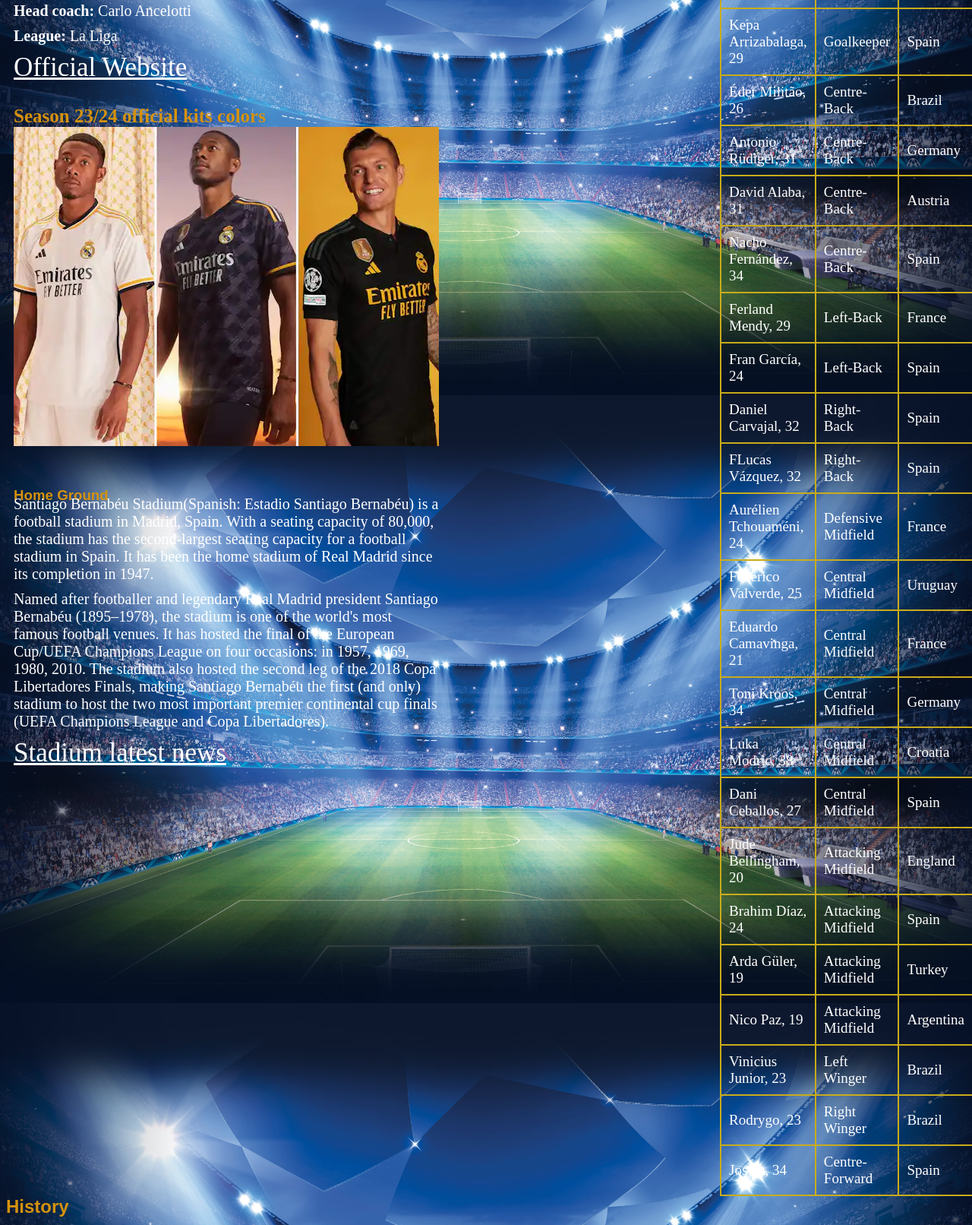
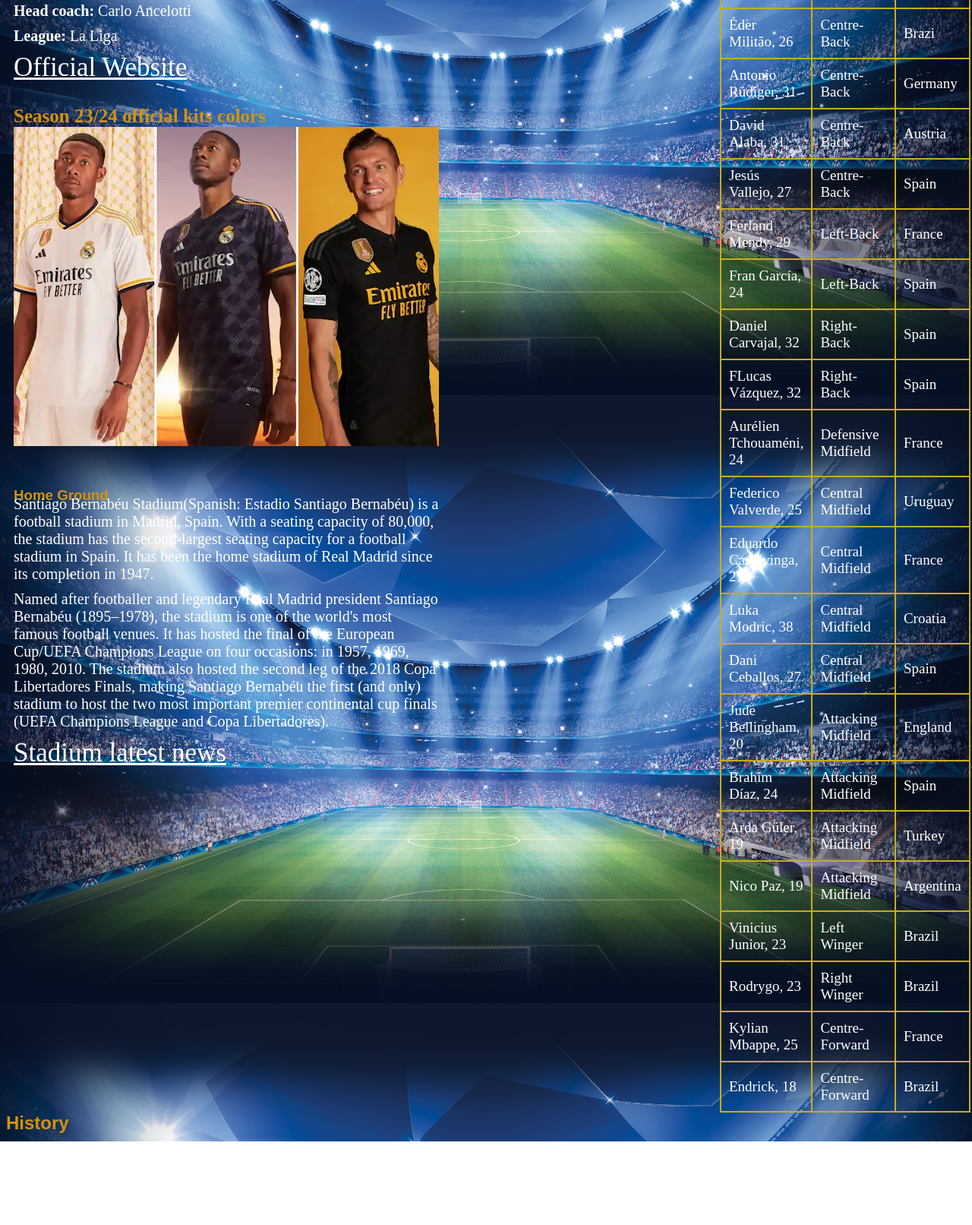
Before and after one commit to radoslavhristov18/Real_Madrid, a plain HTML site: page index.html in a window 1280 px wide. Shown: the part 280-1892 px from the top of the page at 76% size. After the commit the page ends 1782 px from the top, so only its background shows below. Drawn offline with Linux system fonts and the light colour scheme.

Commit message:
new players added, old ones deleted

```diff
--- a/index.html
+++ b/index.html
@@ -69,14 +69,9 @@
                     <td>Ukraine</td>
                 </tr>
                 <tr>
-                    <td>Kepa Arrizabalaga, 29</td>
-                    <td>Goalkeeper</td>
-                    <td>Spain</td>
-                </tr>
-                <tr>
                     <td>Éder Militão, 26</td>
                     <td>Centre-Back</td>
-                    <td>Brazil</td>
+                    <td>Brazi</td>
                 </tr>
                 <tr>
                     <td>Antonio Rüdiger, 31</td>
@@ -89,7 +84,7 @@
                     <td>Austria</td>
                 </tr>
                 <tr>
-                    <td>Nacho Fernández, 34</td>
+                    <td>Jesús Vallejo, 27</td>
                     <td>Centre-Back</td>
                     <td>Spain</td>
                 </tr>
@@ -127,11 +122,6 @@
                     <td>Eduardo Camavinga, 21</td>
                     <td>Central Midfield</td>
                     <td>France</td>
-                </tr>
-                <tr>
-                    <td>Toni Kroos, 34</td>
-                    <td>Central Midfield</td>
-                    <td>Germany</td>
                 </tr>
                 <tr>
                     <td>Luka Modric, 38</td>
@@ -174,9 +164,14 @@
                     <td>Brazil</td>
                 </tr>
                 <tr>
-                    <td>Joselu, 34</td>
+                    <td>Kylian Mbappe, 25</td>
                     <td>Centre-Forward</td>
-                    <td>Spain</td>
+                    <td>France</td>
+                </tr>
+                <tr>
+                    <td>Endrick, 18</td>
+                    <td>Centre-Forward</td>
+                    <td>Brazil</td>
                 </tr>
 
 
```
